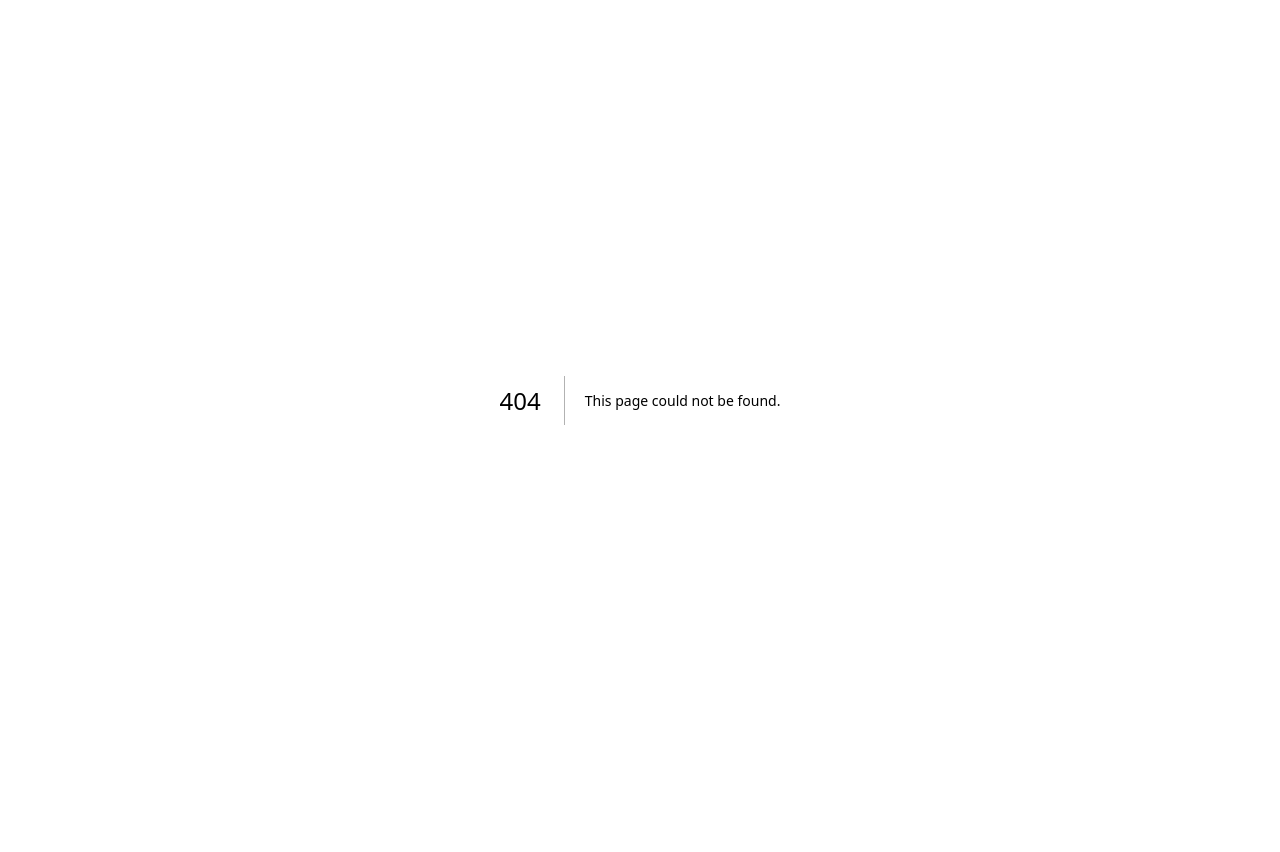
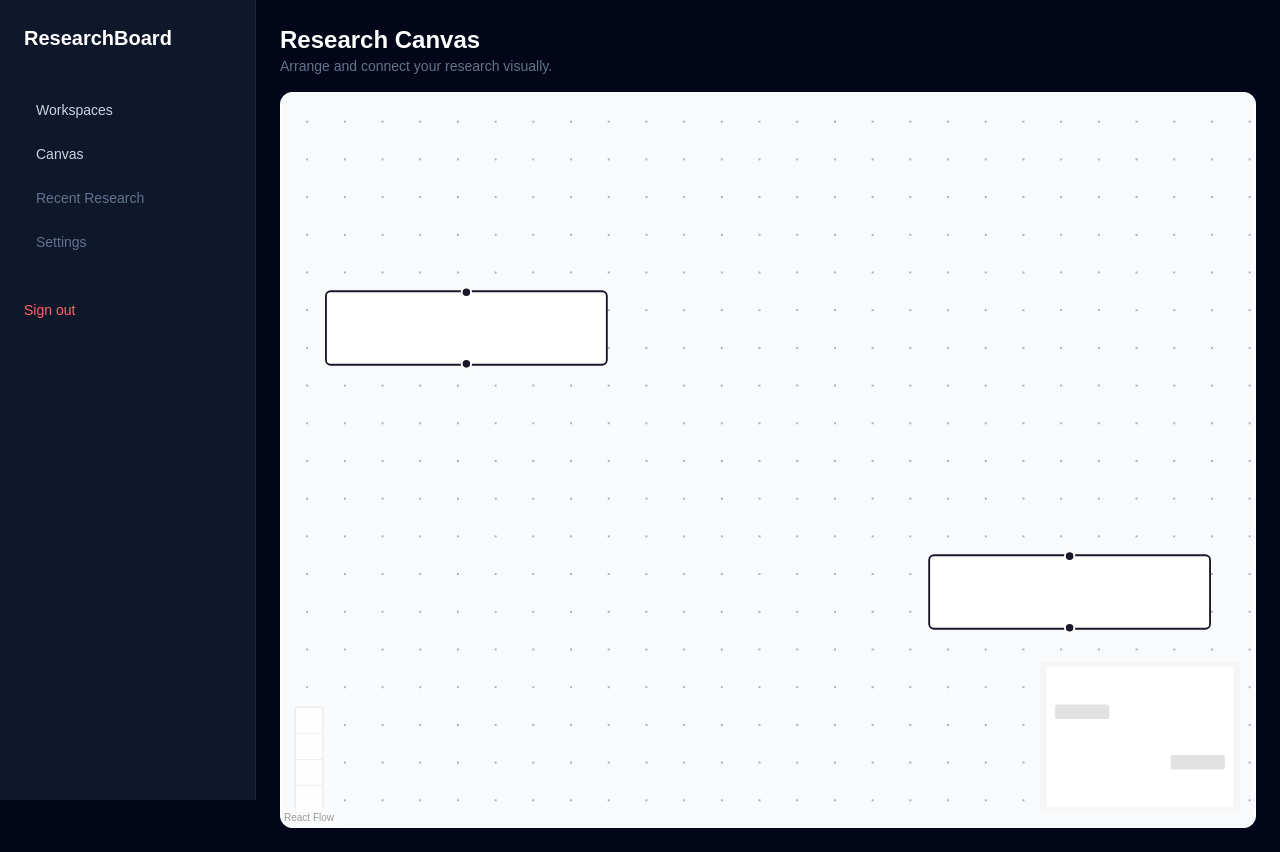
Before and after one commit to Moksh91119/research-board, a Next.js app in the folder apps/web/: page /dashboard/1/canvas in a window 1280 px wide. Before the commit this address had no page. Before the commit the page ends 800 px from the top, so only its background shows below. Built offline with nearby package versions, Linux system fonts and the light colour scheme; no server answers.

Commit message:
feat: Canva init

```diff
--- /dev/null
+++ b/apps/web/src/app/(dashboard)/dashboard/[workspaceId]/canvas/page.tsx
@@ -0,0 +1,24 @@
+import ResearchCanvas from "@/components/canvas/research-canvas";
+
+type CanvasPageProps = {
+  params: Promise<{
+    workspaceId: string;
+  }>;
+};
+
+export default async function CanvasPage({ params }: CanvasPageProps) {
+  await params;
+
+  return (
+    <div className="space-y-4 p-6">
+      <div>
+        <h1 className="text-2xl font-semibold">Research Canvas</h1>
+        <p className="text-sm text-slate-500">
+          Arrange and connect your research visually.
+        </p>
+      </div>
+
+      <ResearchCanvas />
+    </div>
+  );
+}
--- a/apps/web/src/app/(dashboard)/layout.tsx
+++ b/apps/web/src/app/(dashboard)/layout.tsx
@@ -1,17 +1,17 @@
 "use client";
 
 import { ReactNode } from "react";
-import { useRouter } from "next/navigation";
+import { useParams, useRouter } from "next/navigation";
 import { apiFetch } from "@/lib/api";
 
 type DashboardLayoutProps = {
   children: ReactNode;
 };
 
-export default function DashboardLayout({
-  children,
-}: DashboardLayoutProps) {
+export default function DashboardLayout({ children }: DashboardLayoutProps) {
   const router = useRouter();
+  const params = useParams<{ workspaceId?: string }>();
+  const workspaceId = params.workspaceId;
 
   async function handleLogout() {
     await apiFetch("/auth/logout", {
@@ -34,6 +34,15 @@ export default function DashboardLayout({
           >
             Workspaces
           </button>
+
+          {workspaceId && (
+            <button
+              onClick={() => router.push(`/dashboard/${workspaceId}/canvas`)}
+              className="block w-full rounded-lg px-3 py-2 text-left hover:bg-slate-800"
+            >
+              Canvas
+            </button>
+          )}
 
           <button
             disabled
@@ -58,9 +67,7 @@ export default function DashboardLayout({
         </button>
       </aside>
 
-      <main className="ml-64 min-h-screen flex-1">
-        {children}
-      </main>
+      <main className="ml-64 min-h-screen flex-1">{children}</main>
     </div>
   );
 }
--- /dev/null
+++ b/apps/web/src/components/canvas/research-canvas.tsx
@@ -0,0 +1,72 @@
+"use client";
+
+import {
+  Background,
+  Controls,
+  MiniMap,
+  ReactFlow,
+  ReactFlowProvider,
+  addEdge,
+  useEdgesState,
+  useNodesState,
+  type Connection,
+  type Edge,
+  type Node,
+} from "@xyflow/react";
+import "@xyflow/react/dist/style.css";
+
+const initialNodes: Node[] = [
+  {
+    id: "research-1",
+    type: "default",
+    position: { x: 180, y: 120 },
+    data: {
+      label: "Research Source",
+    },
+  },
+  {
+    id: "document-1",
+    type: "default",
+    position: { x: 500, y: 260 },
+    data: {
+      label: "Document",
+    },
+  },
+];
+
+const initialEdges: Edge[] = [];
+
+function CanvasContent() {
+  const [nodes, setNodes, onNodesChange] = useNodesState(initialNodes);
+  const [edges, setEdges, onEdgesChange] = useEdgesState(initialEdges);
+
+  function handleConnect(connection: Connection) {
+    setEdges((currentEdges) => addEdge(connection, currentEdges));
+  }
+
+  return (
+    <div className="h-[calc(100vh-4rem)] w-full overflow-hidden rounded-xl border bg-slate-50">
+      <ReactFlow
+        nodes={nodes}
+        edges={edges}
+        onNodesChange={onNodesChange}
+        onEdgesChange={onEdgesChange}
+        onConnect={handleConnect}
+        fitView
+        attributionPosition="bottom-left"
+      >
+        <Background gap={20} size={1} />
+        <Controls />
+        <MiniMap />
+      </ReactFlow>
+    </div>
+  );
+}
+
+export default function ResearchCanvas() {
+  return (
+    <ReactFlowProvider>
+      <CanvasContent />
+    </ReactFlowProvider>
+  );
+}
```
Also changed, not shown: 2 other files (tests, documents, lock files or other folders).
